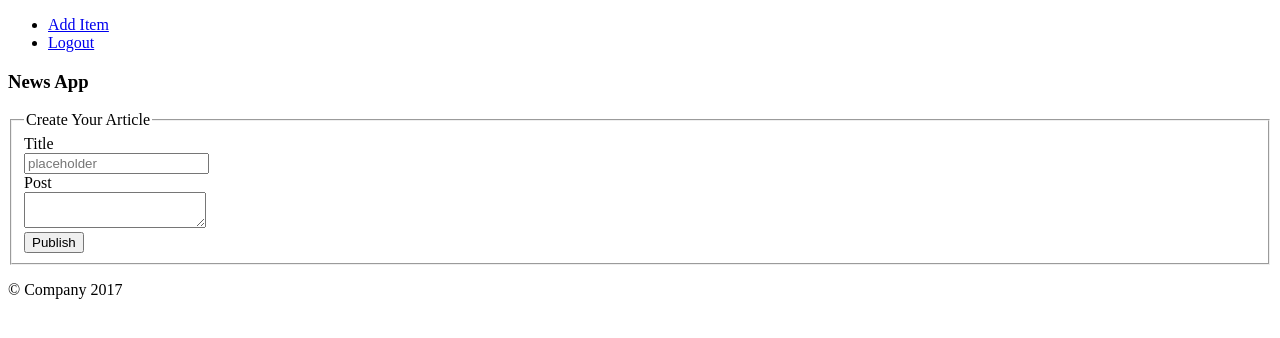
After one commit to afaqbabar/first-news-app, a Flask app: template templates/addArticle.html in a window 1280 px wide. The commit adds this page. Shown: the top 338 px of the page. Run offline with Flask 2, Linux system fonts and the light colour scheme; the template is opened without the code that fills it, so the values that code supplies are empty.

Commit message:
added article.html

```diff
--- a/app.py
+++ b/app.py
@@ -1,7 +1,5 @@
-import csv
-from flask import Flask,render_template, json, request
+from flask import Flask,render_template,request
 from flask.ext.mysql import MySQL
-import werkzeug import generate_password_hash, check_password_hash
 
 app = Flask(__name__)
 
@@ -13,51 +11,30 @@ app.config['MYSQL_DATABASE_DB']='ArticleList'
 app.config['MYSQL_DATABASE_HOST']='localhost'
 mysql.init_app(app)
 
-'''
-def get_csv():
-	csv_path = './static/la-riots-deaths.csv'
-	csv_file = open(csv_path,'rb')
-	csv_obj = csv.DictReader(csv_file)
-	csv_list = list(csv_obj)
-	return csv_list
-'''
 @app.route("/")
 def index():
-	#template = 'index1.html'
-	#object_list = get_csv()
-	#return render_template(template, object_list=object_list)
-	return render_template('index1.html')
+	print("Entering Index function")
+	return render_template('article.html')
 
-@app.route('/showSignUp')
+@app.route('/showAddArticle')
 def showSignUp():
-	return render_template('signup.html')
+	print("Entering showAddArticle Function")
+	return render_template('addArticle.html')
 
-@app.route('/signUp',methods=['POST','GET'])
-def signup():
-	try:
-		_name = request.form['inputName']
-		_email = request.form['inputEmail']
-		_password = request.form['inputPassword']
+@app.route('/addArticle',methods=['POST'])
+def addWish():
+	print("Entering addArticle Function")
+	_title = request.form['inputTitle']
+	_description = request.form['inputDescription']
 
-		if _name and _email and _password:
-			conn = mysql.connect()
-			cursor = conn.cursor()
-			_hashed_password = generate_password_hash(_password)
-			cursor.callproc('sp_CreateAuthor',(_name,_email,_hashed_password))
-			data = cursor.fetchall()
-			if len(data) is 0:
-				conn.commit()
-				return json.dumps({'message':'User created sucessfully'})
-			else:
-				return json.dumps({'error':str(data[0])})
-		else:
-			return json.dumps({'html':'<span>Enter the required fields</span>'})
-
-	except Exception as e:
-		return json.dumps({'error':str(e)})
-	finally:
-		cursor.close()
-		conn.close()
+	conn = mysql.connect()
+	cursor = conn.cursor()
+	cursor.callproc('sp_addWish',(_title,_description))
+	data = cursor.fetchall()
+	conn.commit()
+	return redirect('/showAddArticle')
+	cursor.close()
+	conn.close()
 
 if __name__ == '__main__':
 	app.run(debug=True, use_reloader=True)
--- /dev/null
+++ b/templates/addArticle.html
@@ -0,0 +1,63 @@
+<!DOCTYPE html>
+<html lang="en">
+  <head>
+    <title>News App</title>
+
+
+
+  </head>
+
+  <body>
+
+    <div class="container">
+      <div class="header">
+        <nav>
+          <ul class="nav nav-pills pull-right">
+	    <li role="presentation" class="active"><a href="#">Add Item</a></li>
+            <li role="presentation" ><a href="/logout">Logout</a></li>
+          </ul>
+        </nav>
+        <h3 class="text-muted">News App</h3>
+      </div>
+     <section>
+      <form class="form-horizontal" method="post" action="/addWish">
+<fieldset>
+
+<!-- Form Name -->
+<legend>Create Your Article</legend>
+
+<!-- Text input-->
+<div class="form-group">
+  <label class="col-md-4 control-label" for="txtTitle">Title</label>
+  <div class="col-md-4">
+  <input id="txtTitle" name="inputTitle" type="text" placeholder="placeholder" class="form-control input-md">
+  </div>
+</div>
+
+<!-- Textarea -->
+<div class="form-group">
+  <label class="col-md-4 control-label" for="txtPost">Post</label>
+  <div class="col-md-4">
+    <textarea class="form-control" id="txtPost" name="inputDescription" ></textarea>
+  </div>
+</div>
+
+<!-- Button -->
+<div class="form-group">
+  <label class="col-md-4 control-label" for="singlebutton"></label>
+  <div class="col-md-4">
+    <input id="singlebutton" name="singlebutton" class="btn btn-primary" type="submit" value="Publish" />
+  </div>
+</div>
+
+</fieldset>
+</form>
+
+</section>
+      <footer class="footer">
+        <p>&copy; Company 2017</p>
+      </footer>
+
+    </div>
+  </body>
+</html>
--- a/templates/signup.html
+++ b/templates/signup.html
@@ -1,7 +1,7 @@
 <!DOCTYPE html>
 <html lang="en">
   <head>
-    <title>Python Flask Bucket List App</title>
+    <title>Python Flask News App</title>
 
 
     <link href="http://getbootstrap.com/dist/css/bootstrap.min.css" rel="stylesheet">
```
Also changed, not shown: templates/article.html (added, +27 -0 lines).
